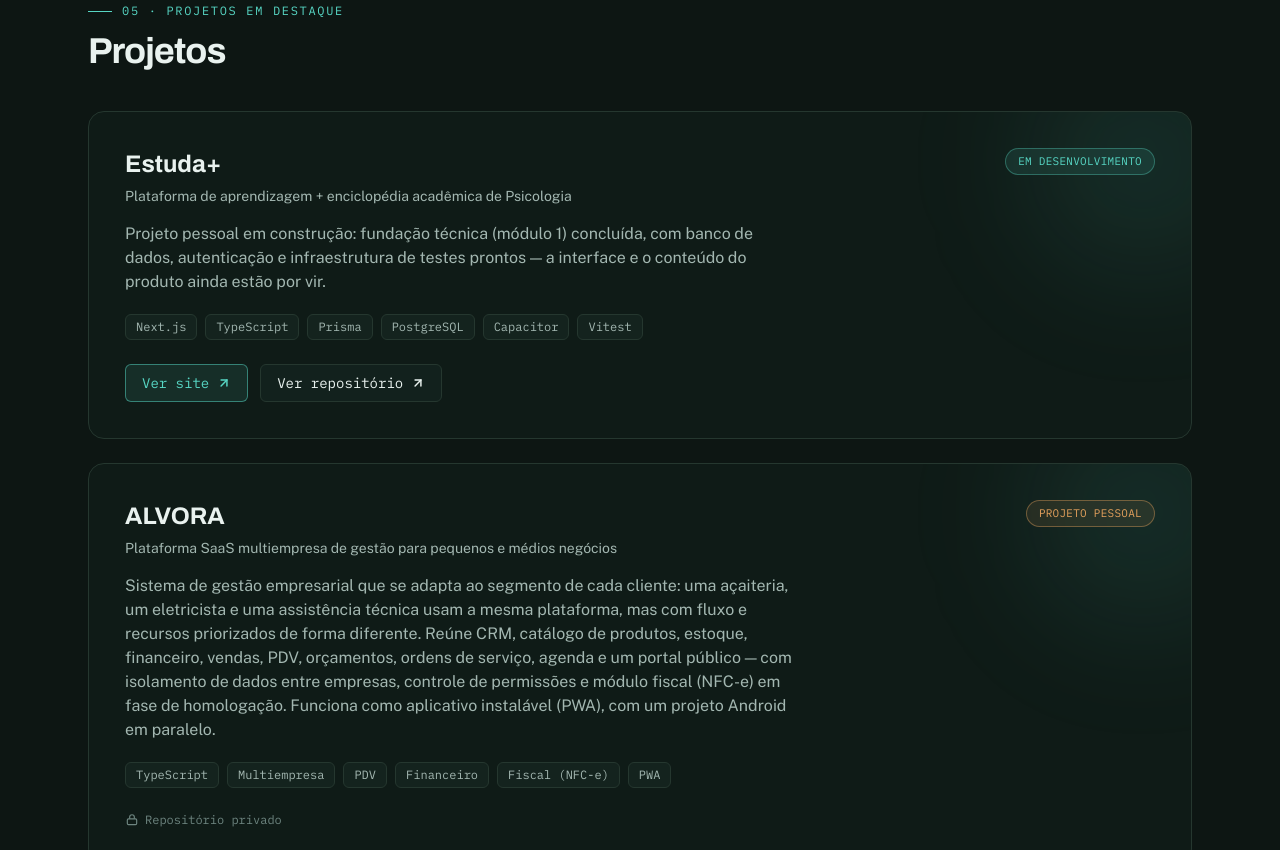
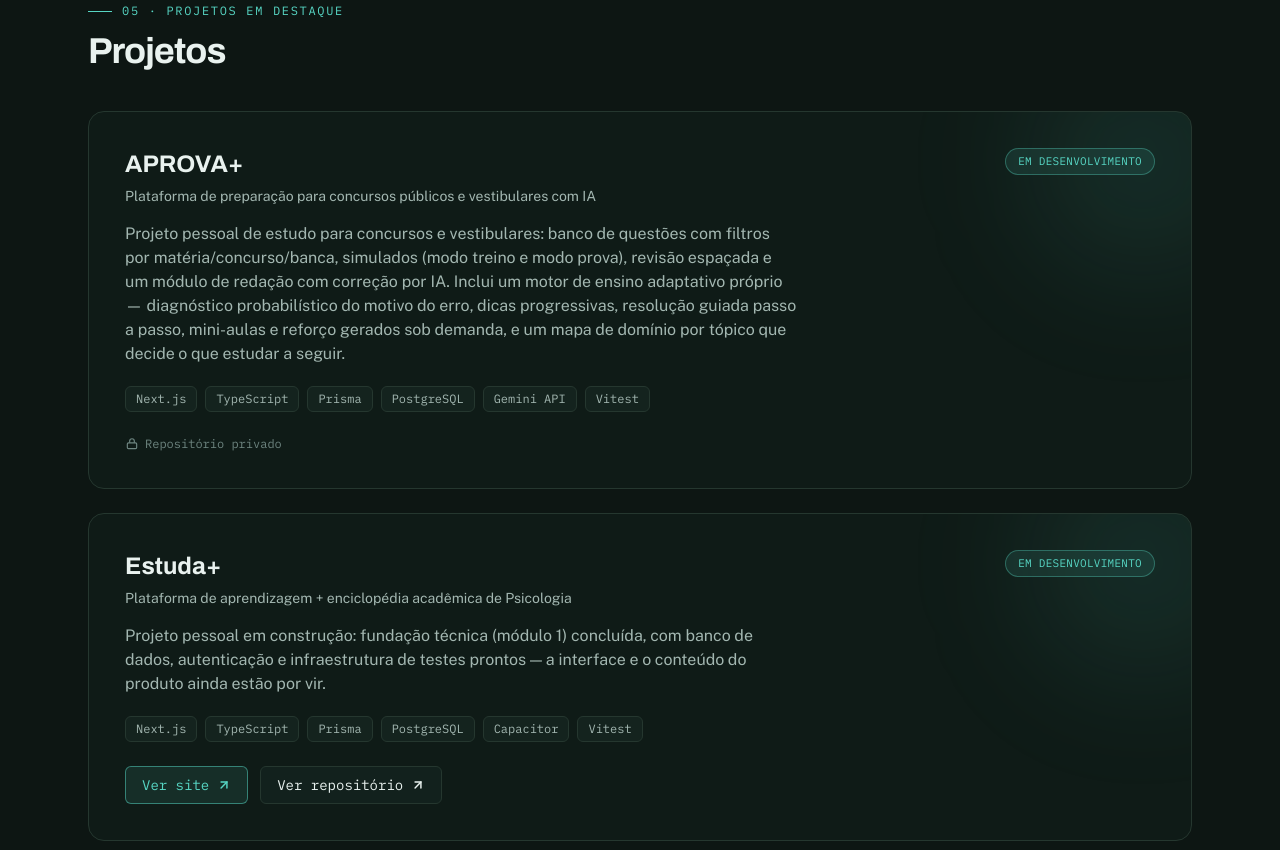
Before and after one commit to uzias0/uzias0.github.io, an Astro site: page / in a window 1280 px wide. Shown: the part 3232-4082 px from the top of the page. Built offline with nearby package versions, Linux system fonts and the light colour scheme; Astro itself is replaced by a stand-in of ours; no server answers.

Commit message:
feat: adiciona card do projeto APROVA+

```diff
--- a/src/components/Project.astro
+++ b/src/components/Project.astro
@@ -14,6 +14,16 @@ interface ProjectItem {
 }
 
 const projects: ProjectItem[] = [
+  {
+    title: 'APROVA+',
+    subtitle: 'Plataforma de preparação para concursos públicos e vestibulares com IA',
+    status: 'Em desenvolvimento',
+    statusTone: 'accent',
+    description:
+      'Projeto pessoal de estudo para concursos e vestibulares: banco de questões com filtros por matéria/concurso/banca, simulados (modo treino e modo prova), revisão espaçada e um módulo de redação com correção por IA. Inclui um motor de ensino adaptativo próprio — diagnóstico probabilístico do motivo do erro, dicas progressivas, resolução guiada passo a passo, mini-aulas e reforço gerados sob demanda, e um mapa de domínio por tópico que decide o que estudar a seguir.',
+    stack: ['Next.js', 'TypeScript', 'Prisma', 'PostgreSQL', 'Gemini API', 'Vitest'],
+    note: 'Repositório privado',
+  },
   {
     title: 'Estuda+',
     subtitle: 'Plataforma de aprendizagem + enciclopédia acadêmica de Psicologia',
```
